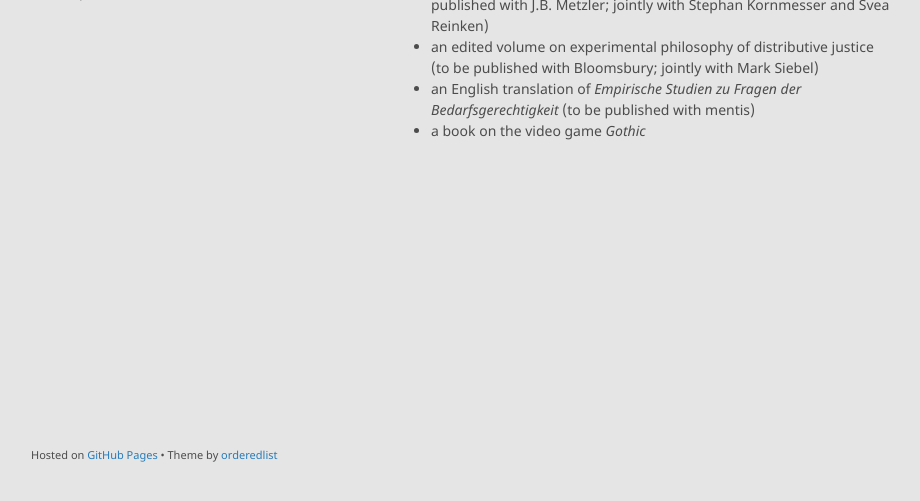
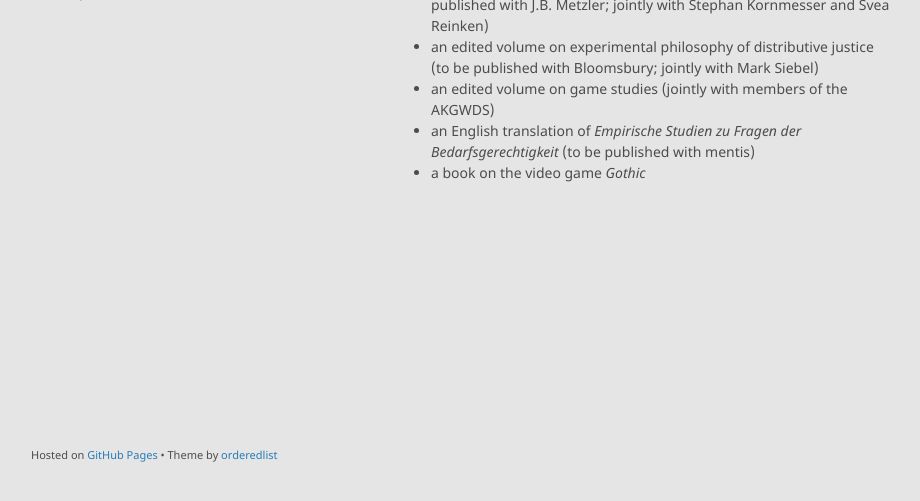
Before and after one commit to alephmembeth/alephmembeth.github.io, a Jekyll site: the page built from projects.md, in a window 1280 px wide, cut to the strip 366-867 px from the top of the page. Shown: the whole strip, without its empty margins (179-1099 px from the left). Built offline with Jekyll 4.4.1, drawn with Linux system fonts in a browser that asks for light colours; our own code applies the rules of GitHub Pages for plain Markdown files.

Commit message:
Update projects.md

```diff
--- a/projects.md
+++ b/projects.md
@@ -12,5 +12,6 @@ The projects I’m currently working on include:
 + a paper on measures of coherence (jointly with Michael Schippers, Mark Siebel, and Stephan Kornmesser)
 + a German translation of _Experimental Philosophy for Beginners_ (to be published with J.B. Metzler; jointly with Stephan Kornmesser and Svea Reinken)
 + an edited volume on experimental philosophy of distributive justice (to be published with Bloomsbury; jointly with Mark Siebel)
++ an edited volume on game studies (jointly with members of the AKGWDS)
 + an English translation of _Empirische Studien zu Fragen der Bedarfsgerechtigkeit_ (to be published with mentis)
 + a book on the video game _Gothic_
```
